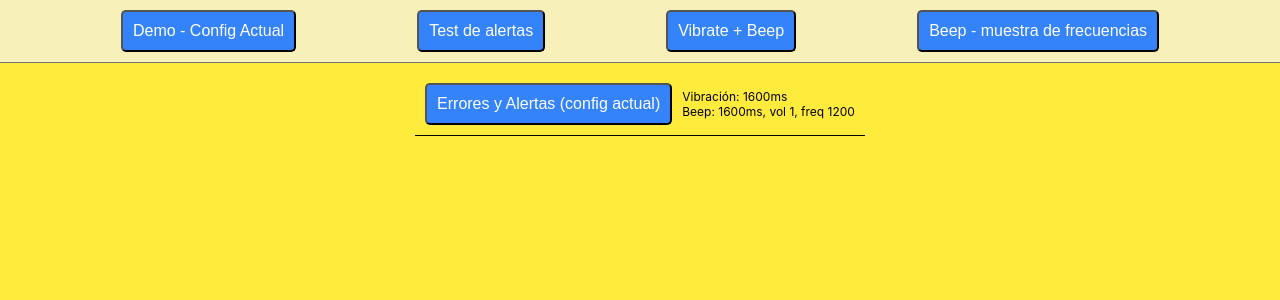
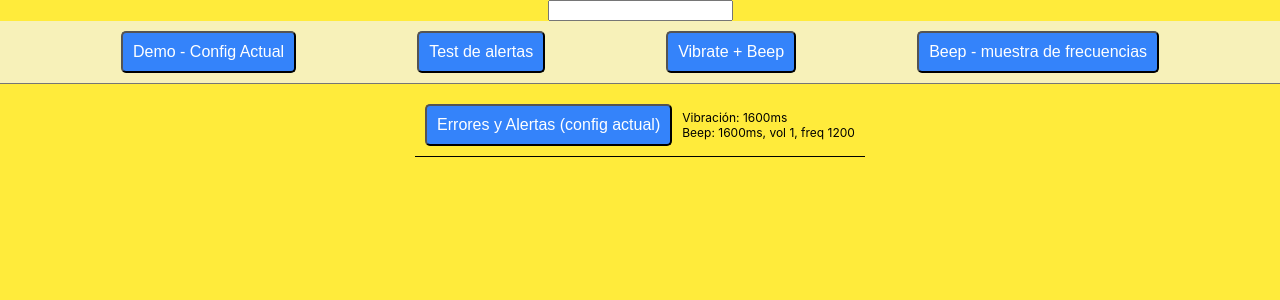
Before and after one commit to rjpizarro-meli/beeper, a React (Create React App) app: page / in a window 1280 px wide. Shown: the top 300 px of the page. Built offline with nearby package versions, Linux system fonts and the light colour scheme.

Commit message:
test input

```diff
--- a/package.json
+++ b/package.json
@@ -19,7 +19,7 @@
     "test": "react-scripts test",
     "eject": "react-scripts eject",
     "predeploy": "npm run build",
-    "deploy": "gh-pages -d build"
+    "deploy": "NODE_DEBUG=gh-pages gh-pages -d build"
   },
   "eslintConfig": {
     "extends": [
--- a/src/App.js
+++ b/src/App.js
@@ -491,6 +491,14 @@ function App() {
   return (
     <div className="App">
       <header className="App-header">
+        <input
+          id="scanner"
+          className="code-scanner__input"
+          type="text"
+          onChange={() => console.log('>>>>>')}
+          autoComplete="off"
+        />
+
         {renderOptions()}
         <Beeper>
           { ({ beep, pause, vibrate }) => {
```
